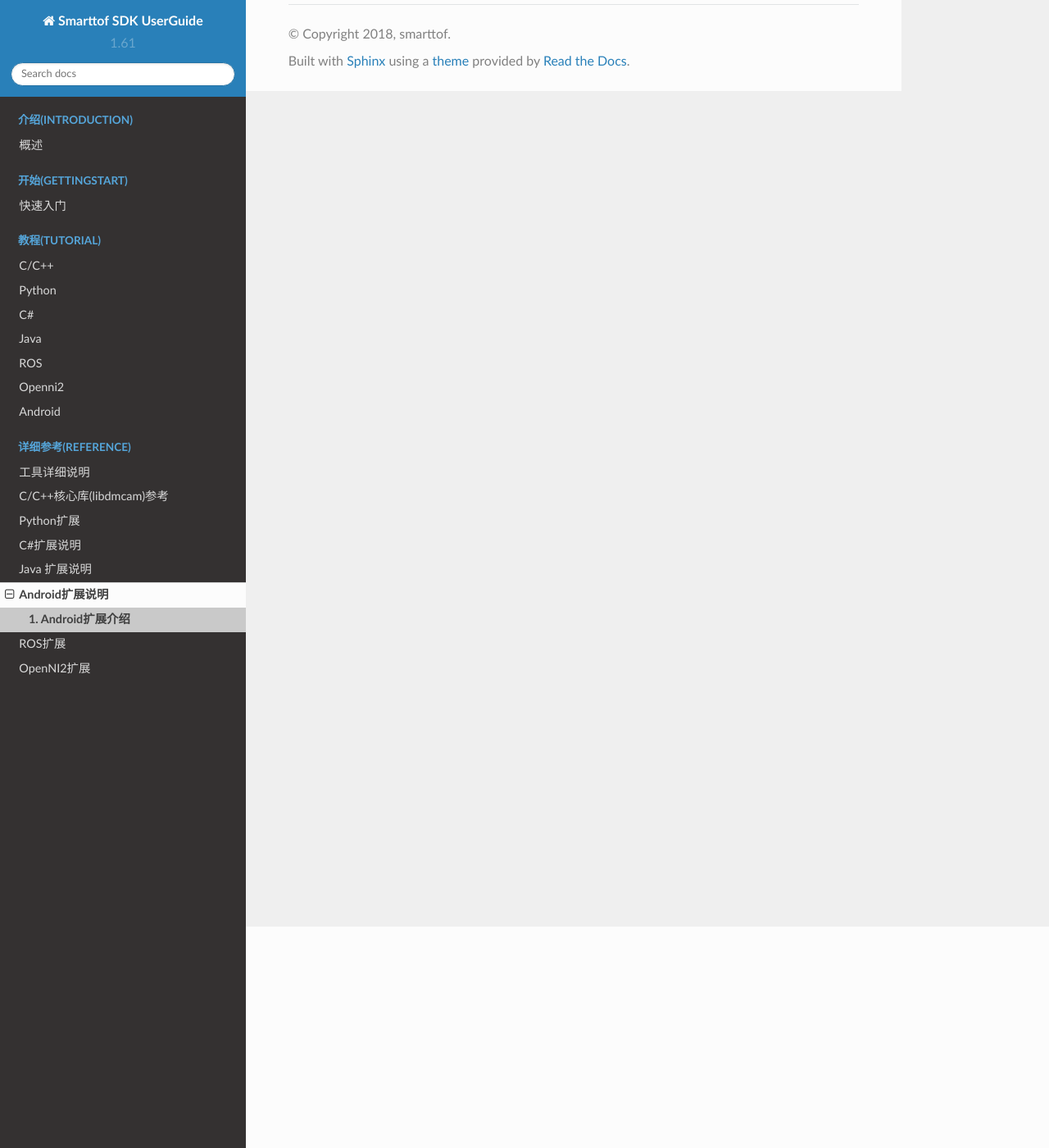
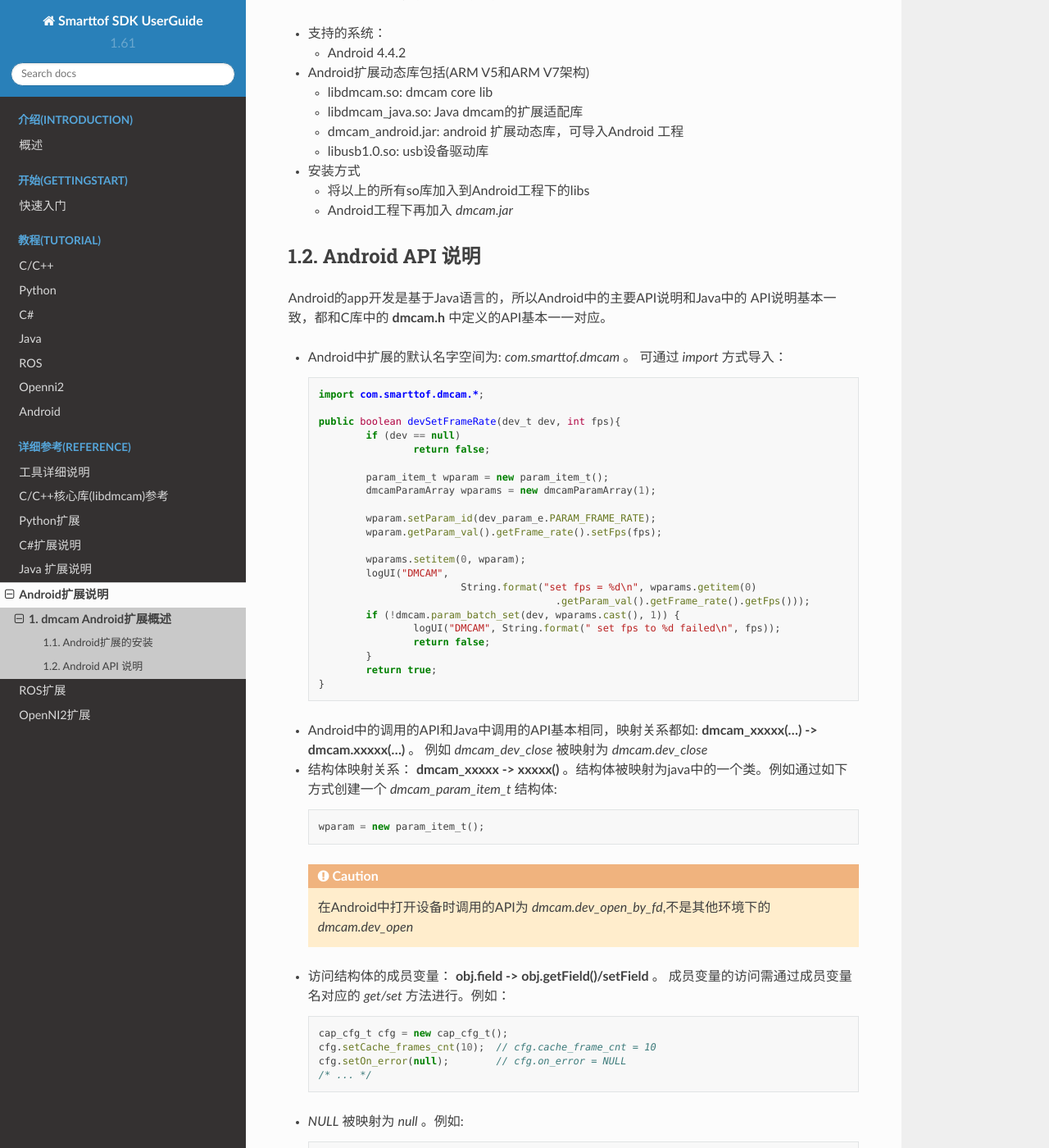
Before and after one commit to smarttofsdk/doctest, a Sphinx documentation site: the page built from source/Reference/Android/Androidapk.rst, in a window 1280 px wide and 1400 px high, scrolled down 270 px. Shown: the whole window at 82% size. Built offline with Sphinx 7.4.7 and the Read the Docs theme 2.0.0, drawn with Linux system fonts in a browser that asks for light colours; some of the changed text lies outside the part shown.

Commit message:
[Reference/Android]上传Android扩展说明

```diff
--- a/source/Reference/Android/Androidapk.rst
+++ b/source/Reference/Android/Androidapk.rst
@@ -1,4 +1,147 @@
-Android扩展介绍
-=====================
+dmcam Android扩展概述
+=======================
 
-Android 详细内容说明
+dmcam 提供的Android扩展可方便Android开发人员基于 SmartToF_ 相机进行快速的二次开发,本文档主要描述Android扩展的使用以及API和C的关联和区别。
+
+Android扩展的安装
++++++++++++++++++++++++
+
+* 支持的系统：
+
+  - Android 4.4.2
+
+* Android扩展动态库包括(ARM V5和ARM V7架构)
+
+  - libdmcam.so: dmcam core lib
+  - libdmcam_java.so: Java dmcam的扩展适配库
+  - dmcam_android.jar: android 扩展动态库，可导入Android 工程
+  - libusb1.0.so: usb设备驱动库
+
+* 安装方式
+
+  - 将以上的所有so库加入到Android工程下的libs
+  - Android工程下再加入 `dmcam.jar`
+
+Android API 说明
+++++++++++++++++++++
+
+Android的app开发是基于Java语言的，所以Android中的主要API说明和Java中的
+API说明基本一致，都和C库中的 **dmcam.h** 中定义的API基本一一对应。
+
+- Android中扩展的默认名字空间为: `com.smarttof.dmcam` 。 可通过 `import` 方式导入：
+
+  .. code-block:: Java
+
+		import com.smarttof.dmcam.*;
+
+		public boolean devSetFrameRate(dev_t dev, int fps){
+			if (dev == null)
+				return false;
+
+			param_item_t wparam = new param_item_t();
+			dmcamParamArray wparams = new dmcamParamArray(1);
+
+			wparam.setParam_id(dev_param_e.PARAM_FRAME_RATE);
+			wparam.getParam_val().getFrame_rate().setFps(fps);
+
+			wparams.setitem(0, wparam);
+			logUI("DMCAM",
+					String.format("set fps = %d\n", wparams.getitem(0)
+							.getParam_val().getFrame_rate().getFps()));
+			if (!dmcam.param_batch_set(dev, wparams.cast(), 1)) {
+				logUI("DMCAM", String.format(" set fps to %d failed\n", fps));
+				return false;
+			}
+			return true;
+		}
+
+- Android中的调用的API和Java中调用的API基本相同，映射关系都如: **dmcam_xxxxx(...) -> dmcam.xxxxx(...)** 。
+  例如 `dmcam_dev_close` 被映射为 `dmcam.dev_close`
+
+- 结构体映射关系： **dmcam_xxxxx -> xxxxx()** 。结构体被映射为java中的一个类。例如通过如下方式创建一个 `dmcam_param_item_t` 结构体:
+
+  .. code-block:: Java
+
+	  wparam = new param_item_t();
+
+  .. caution::
+
+      在Android中打开设备时调用的API为 `dmcam.dev_open_by_fd`,不是其他环境下的 `dmcam.dev_open`
+
+- 访问结构体的成员变量： **obj.field -> obj.getField()/setField** 。 成员变量的访问需通过成员变量名对应的 `get/set` 方法进行。例如：
+
+  .. code-block:: Java
+
+     cap_cfg_t cfg = new cap_cfg_t();
+     cfg.setCache_frames_cnt(10);  // cfg.cache_frame_cnt = 10
+     cfg.setOn_error(null);        // cfg.on_error = NULL
+     /* ... */
+
+- `NULL` 被映射为 `null` 。例如:
+
+  .. code-block:: Java
+
+      cfg.setOn_error(null);
+
+- 以下是在Android中调用API与C中的一些区别，需要注意。
+
+  `dmcam.dev_open_by_fd()`
+	在Android下打开设备，需要调用专为Android设计的API dmcam.dev_open_by_fd(),具体使用样例如下：
+
+   .. code-block:: Java
+
+	   UsbDeviceConnection connection = usbManager.openDevice(usbDevice);
+	   fd = connection.getFileDescriptor();
+	   dev = dmcam.dev_open_by_fd(fd);
+
+  `dmcam.param_batch_set()`
+	需要构造param_item_t实例，具体样例如下:
+
+   .. code-block:: Java
+
+      param_item_t wparam = new param_item_t();
+	  dmcamParamArray wparams = new dmcamParamArray(1);
+
+	  wparam.setParam_id(dev_param_e.PARAM_INTG_TIME);
+	  wparam.getParam_val().getIntg().setIntg_us(expoUs);
+
+	  wparams.setitem(0, wparam);
+	  if (!dmcam.param_batch_set(dev, wparams.cast(), 1)) {
+			logUI("DMCAM",
+					String.format(" set exposure to %d us failed\n", expoUs));
+			return false;
+	  }
+
+  `dmcam.param_batch_get()`
+	获取参数也要构造实例，具体样例如下:
+
+   .. code-block:: Java
+
+	  param_item_t r_fps = new param_item_t();
+	  r_fps.setParam_id(dev_param_e.PARAM_FRAME_RATE);
+
+	  dmcamParamArray rparam = new dmcamParamArray(1);
+	  rparam.setitem(0,r_fps);
+
+	  if (dmcam.param_batch_get(dev, rparam.cast(), 1)) {
+		logUI("DMCAM",
+				String.format(" get frame_rate %d fps\n",  (int)rparam.getitem(0).getParam_val().getFrame_rate().getFps()));
+	  }
+
+  `dmcam.set_callback_on_frame_ready 和 dmcam.set_callback_on_error`
+   Android扩展中不支持回调函数。采集时，可以参考如下设置：
+
+   .. code-block:: Java
+
+        cap_cfg_t cfg = new cap_cfg_t();
+        cfg.setCache_frames_cnt(10);
+        cfg.setOn_error(null);
+        cfg.setOn_frame_ready(null);
+        cfg.setEn_save_replay((short)0);
+        cfg.setEn_save_dist_u16((short)0);
+        cfg.setEn_save_gray_u16((short)0);
+        cfg.setFname_replay(null);
+
+        dmcam.cap_config_set(dev, cfg);
+
+.. _SmartToF: http://www.smarttof.com
--- a/source/Reference/Java/javaex_overview.rst
+++ b/source/Reference/Java/javaex_overview.rst
@@ -117,7 +117,7 @@ Java中的模组API和C库中 **dmcam.h** 中定义的API基本一一对应。
       }
 
   `dmcam.param_batch_get(dev, list)`
-    Java中设置参数相对C比较复杂一些, 需要构造param_item_t实例。 具体使用样例如下:
+    Java中获取参数相对C比较复杂一些, 需要构造param_item_t实例。 具体使用样例如下:
 
     .. code-block:: Java
 
```
Also changed, not shown: 7 other files.
